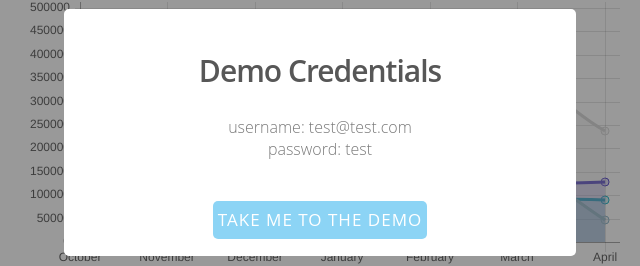
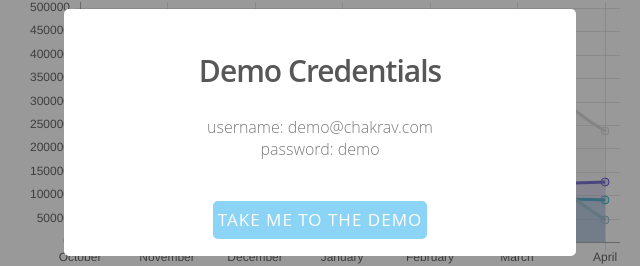
Before and after one commit to afm-sayem/chakrav-website, a website: page index.html in a window 1280 px wide. Both pictures are taken after a click on the button "TRY DEMO". Shown: the part 259-525 px from the top of the page, 320-960 px from the left. Drawn offline with nearby package versions, Linux system fonts and the light colour scheme.

Commit message:
update demo username password

```diff
--- a/index.html
+++ b/index.html
@@ -38,7 +38,7 @@
         document.querySelector('#trydemo').onclick = function(){
           swal({
             title: 'Demo Credentials',
-            text: 'username: test@test.com<br>password: test',
+            text: 'username: demo@chakrav.com<br>password: demo',
             html: true,
             allowOutsideClick: true,
             confirmButtonText: 'Take Me to the Demo'
```
